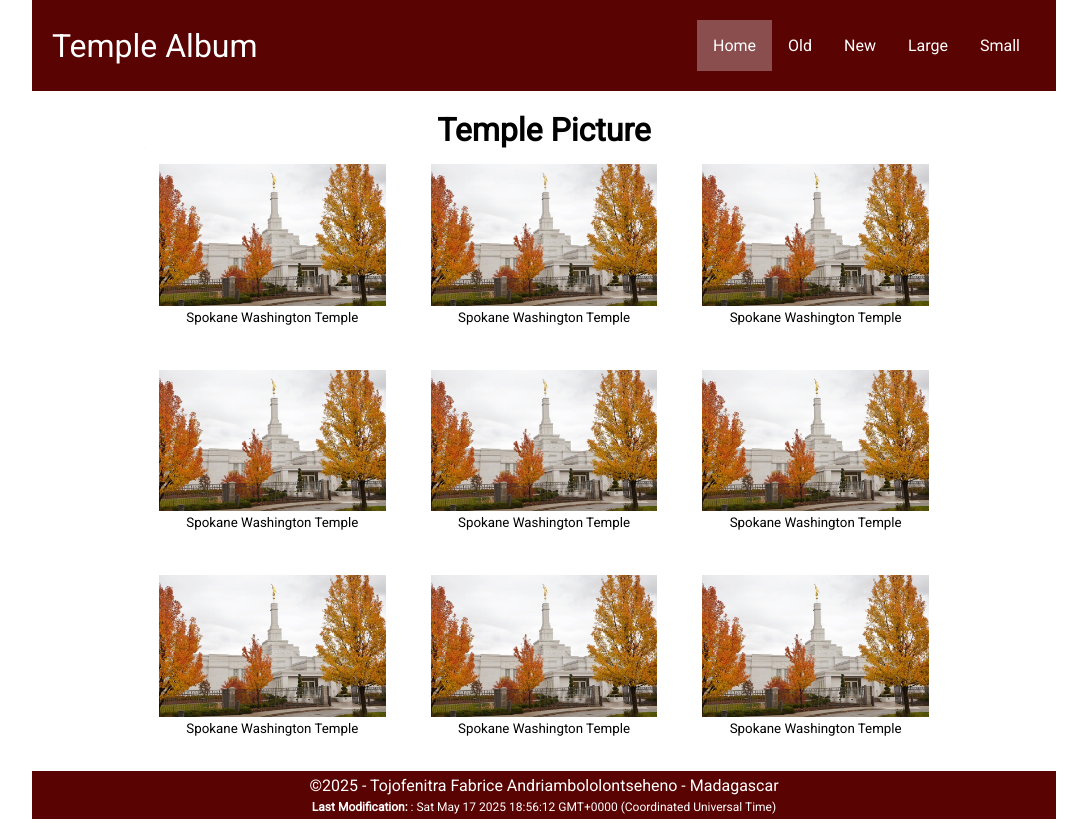
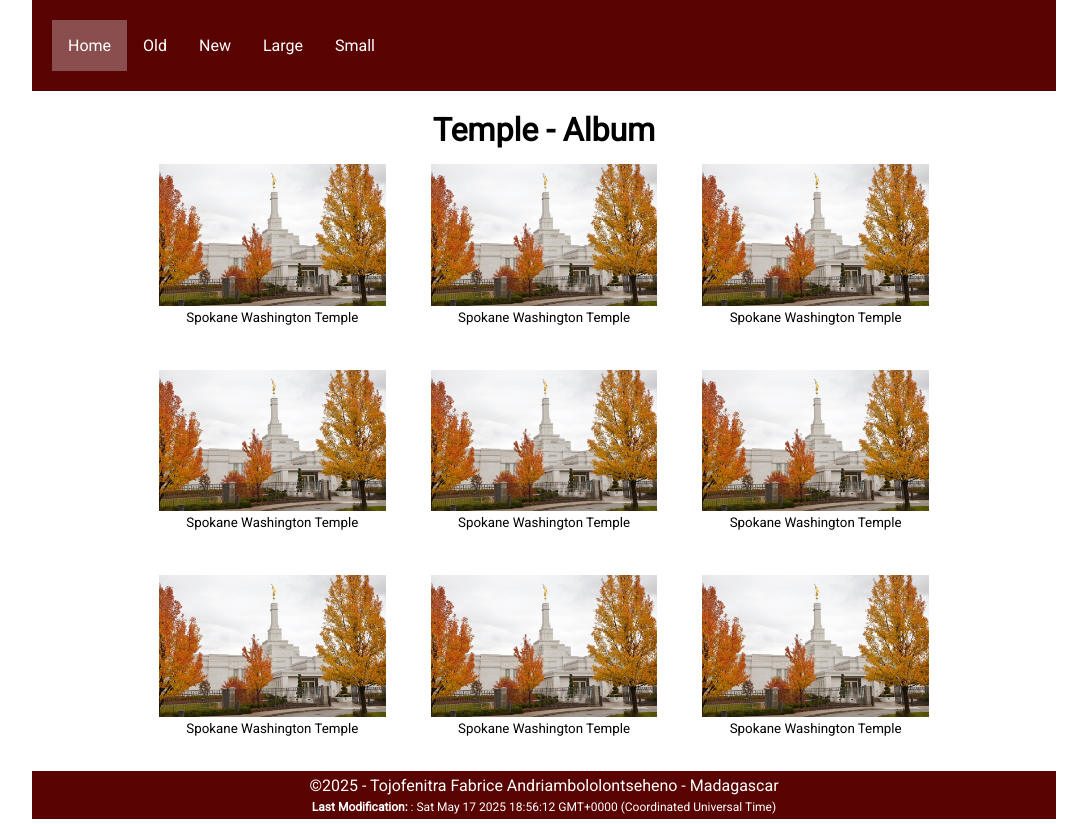
Before and after one commit to fabriceandi/wdd131, a plain HTML site: page temples.html in a window 1280 px wide. Shown: the whole page, without its empty margins (96-1183 px from the left). Drawn offline with Linux system fonts and the light colour scheme.

Commit message:
W02 Picture Album added

```diff
--- a/temples.html
+++ b/temples.html
@@ -4,7 +4,7 @@
 <head>
     <meta charset="UTF-8">
     <meta name="viewport" content="width=device-width, initial-scale=1.0">
-    <title> WDD 131 - Picture Album</title>
+    <title> WDD 131 - Temple Album</title>
     <meta name="description" content="Picture album of temples for WDD 131 – Dynamic Web Fundamentals">
     <meta name="author" content="Tojofenitra Fabrice Andriambololontseheno">
     <link rel="stylesheet" href="styles/temples.css">
@@ -16,7 +16,6 @@
 
 <body>
     <header>
-        Temple Album
         <button id="menu"></button>
         <nav>
             <ul class="navigation">
@@ -29,7 +28,7 @@
         </nav>
     </header>
     <main>
-        <h1>Temple Picture</h1>
+        <h1>Temple - Album</h1>
         <h2>Album</h2>
         <div class="container">
             <figure>
```
